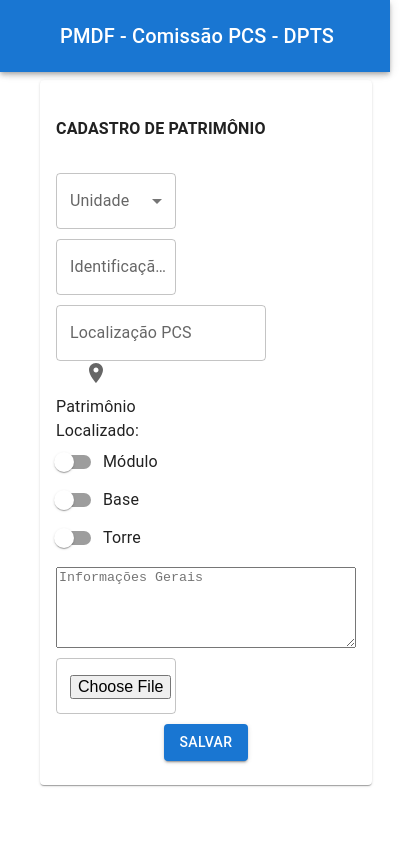
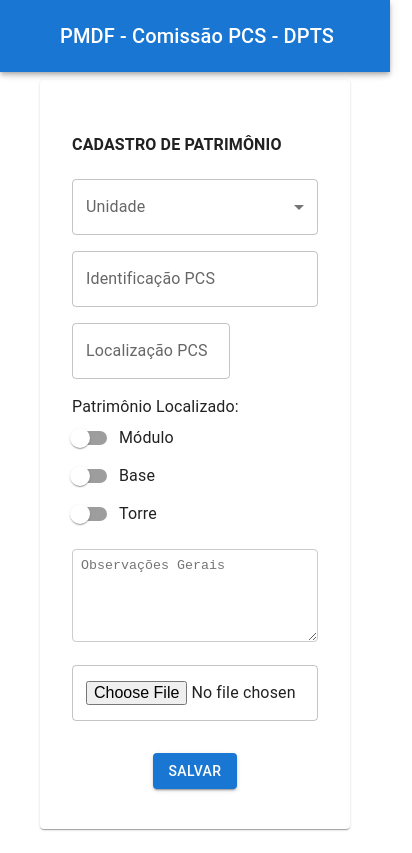
Before and after one commit to deivis-raposo/pmdf-comissao-pcs, a React (Create React App) app: page / in a window 390 px wide. Shown: the whole page, 412 px wide, since content can reach past the window. Built offline with nearby package versions, Linux system fonts and the light colour scheme; some icons are missing.

Commit message:
Correções em layout e responsividade

```diff
--- a/src/components/PatrimonioList.js
+++ b/src/components/PatrimonioList.js
@@ -1,117 +1,128 @@
-import { AdfScanner, Delete, Details, DetailsSharp, Edit, Report, ReportGmailerrorred } from '@mui/icons-material';
-import { IconButton, Paper, Table, TableBody, TableCell, TableContainer, TableHead, TablePagination, TableRow } from '@mui/material';
+import React, { useEffect, useState } from 'react';
+import {
+  Box,
+  Typography,
+  Paper,
+  Table,
+  TableBody,
+  TableCell,
+  TableContainer,
+  TableHead,
+  TablePagination,
+  TableRow,
+  IconButton,
+  useMediaQuery,
+  useTheme,
+} from '@mui/material';
+import { Edit, Delete, AdfScanner } from '@mui/icons-material';
 import axios from 'axios';
-import React from 'react'
 
 const columns = [
-    { id: 'unidade', label: 'UNIDADE', minWidth: 130 },
-    { id: 'identificacao', label: 'IDENTIFICAÇÃO', minWidth: 130 },
-    { id: 'modulo', label: 'MÓDULO', minWidth: 70 },
-    { id: 'base', label: 'BASE', minWidth: 70 },
-    { id: 'torre', label: 'TORRE', minWidth: 70 },
-    { id: 'acoes', label: 'AÇÕES', minWidth: 70 }
-
+  { id: 'unidade', label: 'UNIDADE' },
+  { id: 'identificacao', label: 'IDENTIFICAÇÃO' },
+  { id: 'acoes', label: 'AÇÕES' },
 ];
 
-  function createData(id, unidade, identificacao, modulo, base, torre, acoes) {
-    return {id, unidade, identificacao, modulo, base, torre, acoes };
-  }
+export function PatrimonioList({ text }) {
+  const [rows, setRows] = useState([]);
+  const [page, setPage] = useState(0);
+  const [rowsPerPage, setRowsPerPage] = useState(10);
 
-export function PatrimonioList(props) {
-    const [page, setPage] = React.useState(0);
-    const [rowsPerPage, setRowsPerPage] = React.useState(10);
+  const theme = useTheme();
+  const isMobile = useMediaQuery(theme.breakpoints.down('sm'));
 
-    const handleChangePage = (event, newPage) => {
-        setPage(newPage);
-    };
+  useEffect(() => {
+    axios
+      .get('https://glu9nz6t07.execute-api.us-east-1.amazonaws.com/listar-todos-patrimonios')
+      .then((res) => {
+        setRows(res.data.response);
+      });
+  }, []);
 
-    const handleChangeRowsPerPage = (event) => {
-        setRowsPerPage(+event.target.value);
+  const handleChangePage = (_, newPage) => setPage(newPage);
+  const handleChangeRowsPerPage = (e) => {
+    setRowsPerPage(+e.target.value);
     setPage(0);
   };
 
-    const handleEdit = (id) => {
-        // Lógica para editar o item com o ID fornecido
-        console.log('Editar item:', id);
-      };
-
-      const handleDelete = (id) => {
-        // Lógica para excluir o item com o ID fornecido
-        console.log('Excluir item:', id);
-      };
-
-      const handleReport = (id) => {
-        // Lógica para excluir o item com o ID fornecido
-        console.log('Detalhar o item:', id);
-      };
-
-      const [rows, setRows] = React.useState([]);
-      React.useEffect(() => {
-        axios.get("https://glu9nz6t07.execute-api.us-east-1.amazonaws.com/listar-todos-patrimonios").then(
-            r => {
-                setRows(r.data.response)
-            }
-        )
-      }, [])
+  const handleEdit = (id) => console.log('Editar item:', id);
+  const handleDelete = (id) => console.log('Excluir item:', id);
+  const handleReport = (id) => console.log('Detalhar item:', id);
 
   return (
-        <div>
-            <h4>{props.text}</h4>
-            <Paper sx={{ width: '100%' }}>
-            <TableContainer sx={{ maxHeight: 440 }}>
-                <Table stickyHeader aria-label="sticky table">
+    <Box
+      p={2}
+      display="flex"
+      justifyContent="center"
+      sx={{ width: '100%' }}
+    >
+      <Box sx={{ width: '100%', maxWidth: isMobile ? '100%' : '900px' }}>
+        <Typography variant="h6" mb={2}>
+          {text}
+        </Typography>
+
+        <Paper sx={{ width: '100%', overflowX: 'auto', boxShadow: 3 }}>
+          <TableContainer>
+            <Table size="small" stickyHeader>
               <TableHead>
-
                 <TableRow>
                   {columns.map((column) => (
-                        <TableCell
-                        key={column.id}
-                        align={column.align}
-                        style={{ top: 10, minWidth: column.minWidth }}
-                        >
+                    <TableCell key={column.id} sx={{ fontWeight: 'bold' }}>
                       {column.label}
                     </TableCell>
                   ))}
                 </TableRow>
               </TableHead>
+
               <TableBody>
                 {rows
                   .slice(page * rowsPerPage, page * rowsPerPage + rowsPerPage)
-                    .map((row) => {
-                        return (
-                        <TableRow key={row.id_inventario}>
+                  .map((row) => (
+                    <TableRow hover key={row.id_inventario}>
                       <TableCell>{row.id_unidade}</TableCell>
                       <TableCell>{row.id_pcs}</TableCell>
-                            <TableCell>{row.st_modulo === 1 ? 'Sim' : 'Não'}</TableCell>
-                            <TableCell>{row.st_base === 1 ? 'Sim' : 'Não'}</TableCell>
-                            <TableCell>{row.st_torre === 1 ? 'Sim' : 'Não'}</TableCell>
                       <TableCell>
-                                <IconButton onClick={() => handleEdit(row.id_inventario)} aria-label="edit">
-                                <Edit />
+                        <Box display="flex" gap={1}>
+                          <IconButton
+                            onClick={() => handleEdit(row.id_inventario)}
+                            color="primary"
+                            size={isMobile ? 'small' : 'medium'}
+                          >
+                            <Edit fontSize={isMobile ? 'small' : 'medium'} />
                           </IconButton>
-                                <IconButton onClick={() => handleDelete(row.id_inventario)} aria-label="delete">
-                                <Delete />
+                          <IconButton
+                            onClick={() => handleDelete(row.id_inventario)}
+                            color="error"
+                            size={isMobile ? 'small' : 'medium'}
+                          >
+                            <Delete fontSize={isMobile ? 'small' : 'medium'} />
                           </IconButton>
-                                <IconButton onClick={() => handleReport(row.id_inventario)} aria-label="report">
-                                <AdfScanner />
+                          <IconButton
+                            onClick={() => handleReport(row.id_inventario)}
+                            color="secondary"
+                            size={isMobile ? 'small' : 'medium'}
+                          >
+                            <AdfScanner fontSize={isMobile ? 'small' : 'medium'} />
                           </IconButton>
+                        </Box>
                       </TableCell>
                     </TableRow>
-                        );
-                    })}
+                  ))}
               </TableBody>
             </Table>
           </TableContainer>
+
           <TablePagination
-                rowsPerPageOptions={[10, 25, 100]}
             component="div"
             count={rows.length}
+            page={page}
             rowsPerPage={rowsPerPage}
-                page={page}
             onPageChange={handleChangePage}
             onRowsPerPageChange={handleChangeRowsPerPage}
+            rowsPerPageOptions={[10, 25, 50]}
           />
         </Paper>
-        </div>
-    )
+      </Box>
+    </Box>
+  );
 }
--- a/src/components/PatrimonioRegister.js
+++ b/src/components/PatrimonioRegister.js
@@ -1,6 +1,21 @@
-import { Place } from '@mui/icons-material';
-import { BottomNavigationAction, Button, Card, CardContent, FormControl, FormControlLabel, FormGroup, InputLabel, MenuItem, Select, Switch, TextField, TextareaAutosize } from '@mui/material'
-import React from 'react'
+import React from 'react';
+import {
+  Card,
+  CardContent,
+  FormControl,
+  InputLabel,
+  Select,
+  MenuItem,
+  TextField,
+  BottomNavigationAction,
+  FormGroup,
+  FormControlLabel,
+  Switch,
+  Button,
+  TextareaAutosize,
+  Box,
+} from '@mui/material';
+import Place from '@mui/icons-material/Place';
 
 export function PatrimonioRegister(props) {
 
@@ -9,47 +24,48 @@
   const [checkedModulo, setCheckedModulo] = React.useState(false);
   const [checkedBase, setCheckedBase] = React.useState(false);
   const [checkedTorre, setCheckedTorre] = React.useState(false);
-    const [selectedFile, setSelectedFile] = React.useState(null);
-
-
 
   const handleChange = (event) => {
     setUnidade(event.target.value);
   };
 
-    const handleChangeSwitchModulo = (event) => {
-        setCheckedModulo(event.target.checked);
+  const handleLlocal = () => {
+    // ação para localizar o patrimônio
   };
 
-    const handleChangeSwitchBase = (event) => {
-        setCheckedBase(event.target.checked);
+  const handleChangeSwitchModulo = () => {
+    setCheckedModulo((prev) => !prev);
   };
 
-    const handleChangeSwitchTorre = (event) => {
-        setCheckedTorre(event.target.checked);
+  const handleChangeSwitchBase = () => {
+    setCheckedBase((prev) => !prev);
   };
 
-    const handleLlocal = (event) => {
-        setLocal('Lat: 123 - Long: 987');
+  const handleChangeSwitchTorre = () => {
+    setCheckedTorre((prev) => !prev);
   };
 
-    const handleFileChange = (event) => {
-        setSelectedFile(event.target.files[0]);
+  const handleFileChange = (e) => {
+    const file = e.target.files[0];
+    console.log(file);
   };
 
   return (
-        <Card>
+    <Card sx={{ maxWidth: '100%', overflowX: 'hidden', padding: 2 }}>
       <CardContent>
-                <div><h4>{props.text}</h4></div>
-                <div style={{display: 'flex', flexDirection: 'column'}}>
-                <div style={{width: '40%', marginTop: '10px'}}>
+        <Box mb={2}>
+          <h4>{props.text}</h4>
+        </Box>
+
+        <Box display="flex" flexDirection="column" alignItems="center" gap={2}>
+          <Box width="100%" maxWidth="400px">
             <FormControl fullWidth>
               <InputLabel id="unidade-select-label">Unidade</InputLabel>
               <Select
-                            labelId="demo-simple-select-label"
-                            id="demo-simple-select"
+                labelId="unidade-select-label"
+                id="unidade-select"
                 value={unidade}
-                            label="Age"
+                label="Unidade"
                 onChange={handleChange}
               >
                 <MenuItem value={1}>1 BPM</MenuItem>
@@ -57,42 +73,98 @@
                 <MenuItem value={3}>3 BPM</MenuItem>
               </Select>
             </FormControl>
-                </div>
-                <div style={{width: '40%', marginTop: '10px'}}>
-                    <TextField fullWidth id="outlined-basic" label="Identificação PCS" variant="outlined" />
-                </div>
-                <div style={{width: '70%', marginTop: '10px'}}>
-                    <TextField width="100%" value={local} id="lbl_local" label="Localização PCS" variant="outlined" />
+          </Box>
+
+          <Box width="100%" maxWidth="400px">
+            <TextField
+              fullWidth
+              id="outlined-basic"
+              label="Identificação PCS"
+              variant="outlined"
+            />
+          </Box>
+
+          <Box
+            width="100%"
+            maxWidth="400px"
+            display="flex"
+            alignItems="center"
+            gap={1}
+          >
+            <TextField
+              fullWidth
+              value={local}
+              id="lbl_local"
+              label="Localização PCS"
+              variant="outlined"
+            />
             <BottomNavigationAction onClick={handleLlocal} icon={<Place />} />
-                </div>
-                <div style={{width: '40%', marginTop: '10px'}}>
+          </Box>
+
+          <Box width="100%" maxWidth="400px">
             Patrimônio Localizado:
             <FormGroup>
-                        <FormControlLabel control={<Switch checked={checkedModulo} onChange={handleChangeSwitchModulo}/>} label="Módulo" />
-                        <FormControlLabel control={<Switch checked={checkedBase} onChange={handleChangeSwitchBase}/>} label="Base" />
-                        <FormControlLabel control={<Switch checked={checkedTorre} onChange={handleChangeSwitchTorre}/>} label="Torre" />
+              <FormControlLabel
+                control={
+                  <Switch
+                    checked={checkedModulo}
+                    onChange={handleChangeSwitchModulo}
+                  />
+                }
+                label="Módulo"
+              />
+              <FormControlLabel
+                control={
+                  <Switch
+                    checked={checkedBase}
+                    onChange={handleChangeSwitchBase}
+                  />
+                }
+                label="Base"
+              />
+              <FormControlLabel
+                control={
+                  <Switch
+                    checked={checkedTorre}
+                    onChange={handleChangeSwitchTorre}
+                  />
+                }
+                label="Torre"
+              />
             </FormGroup>
-                </div>
-                <div style={{width: '40%', marginTop: '10px'}}></div>
+          </Box>
+
+          <Box width="100%" maxWidth="400px">
             <TextareaAutosize
-                        aria-label="minimum height"
+              aria-label="Informações gerais"
               minRows={5}
-                        placeholder="Informações Gerais"
-                        style={{ width: '300px' }}
+              placeholder="Observações Gerais"
+              style={{
+                width: '100%',
+                maxWidth: '100%',
+                borderRadius: '4px',
+                padding: '8px',
+                borderColor: '#ccc',
+              }}
             />
-                </div>
-                <div style={{width: '40%', marginTop: '10px'}}>
+          </Box>
+
+          <Box width="100%" maxWidth="400px">
             <TextField
               type="file"
               onChange={handleFileChange}
-                        inputProps={{ accept: '*/*', }}
+              inputProps={{ accept: '*/*' }}
+              fullWidth
             />
-                </div>
-                <div style={{width: '100%', marginTop: '10px', display: 'flex', justifyContent: 'center'}}>
+          </Box>
+
+          <Box width="100%" display="flex" justifyContent="center" mt={2}>
             <Button variant="contained">Salvar</Button>
-                </div>
+          </Box>
+        </Box>
       </CardContent>
     </Card>
+  );
+}
 
-    )
-}
+export default PatrimonioRegister;
```
Also changed, not shown: public/manifest.json. Lines whose indentation alone changed are shown as unchanged.
